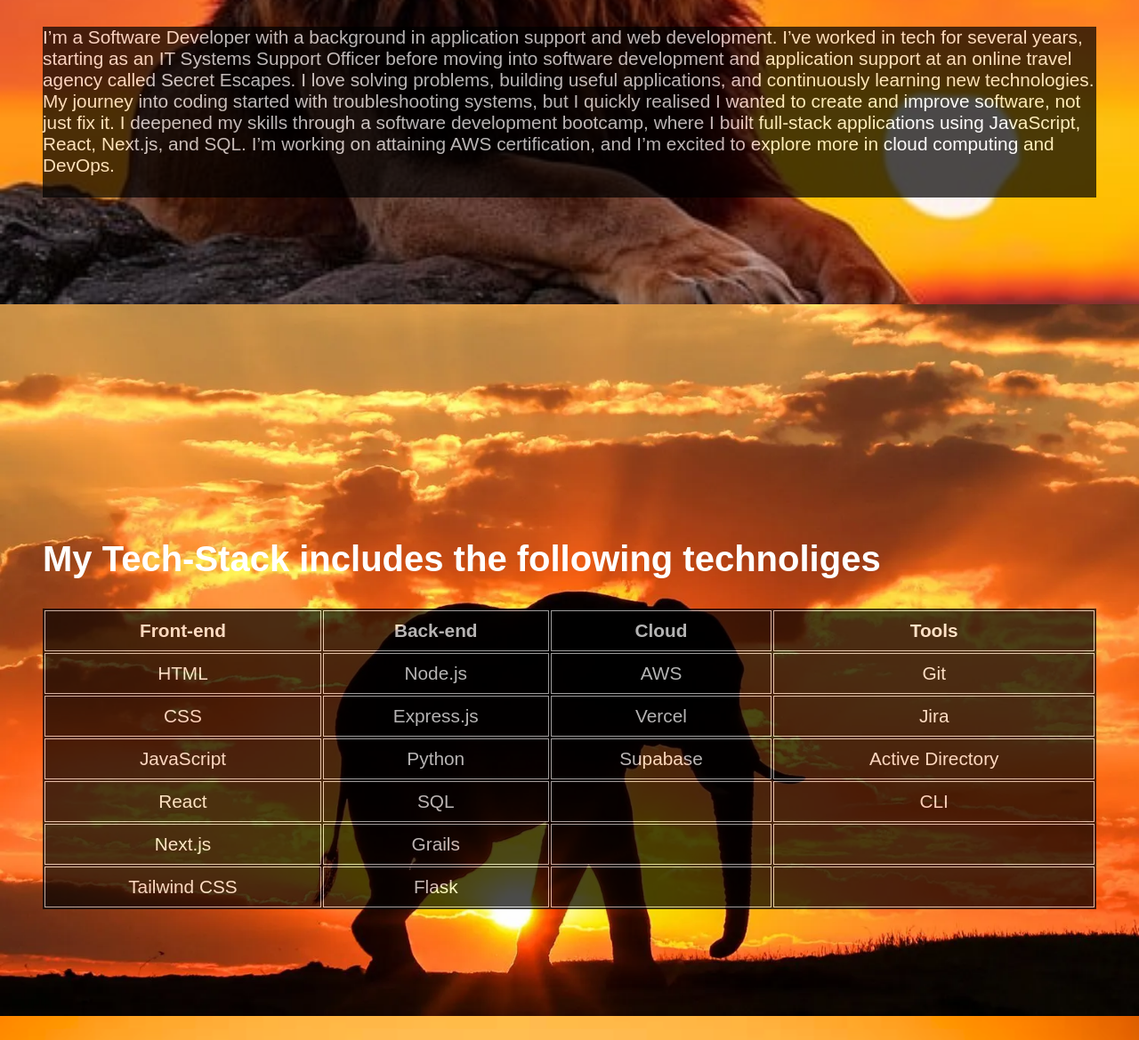
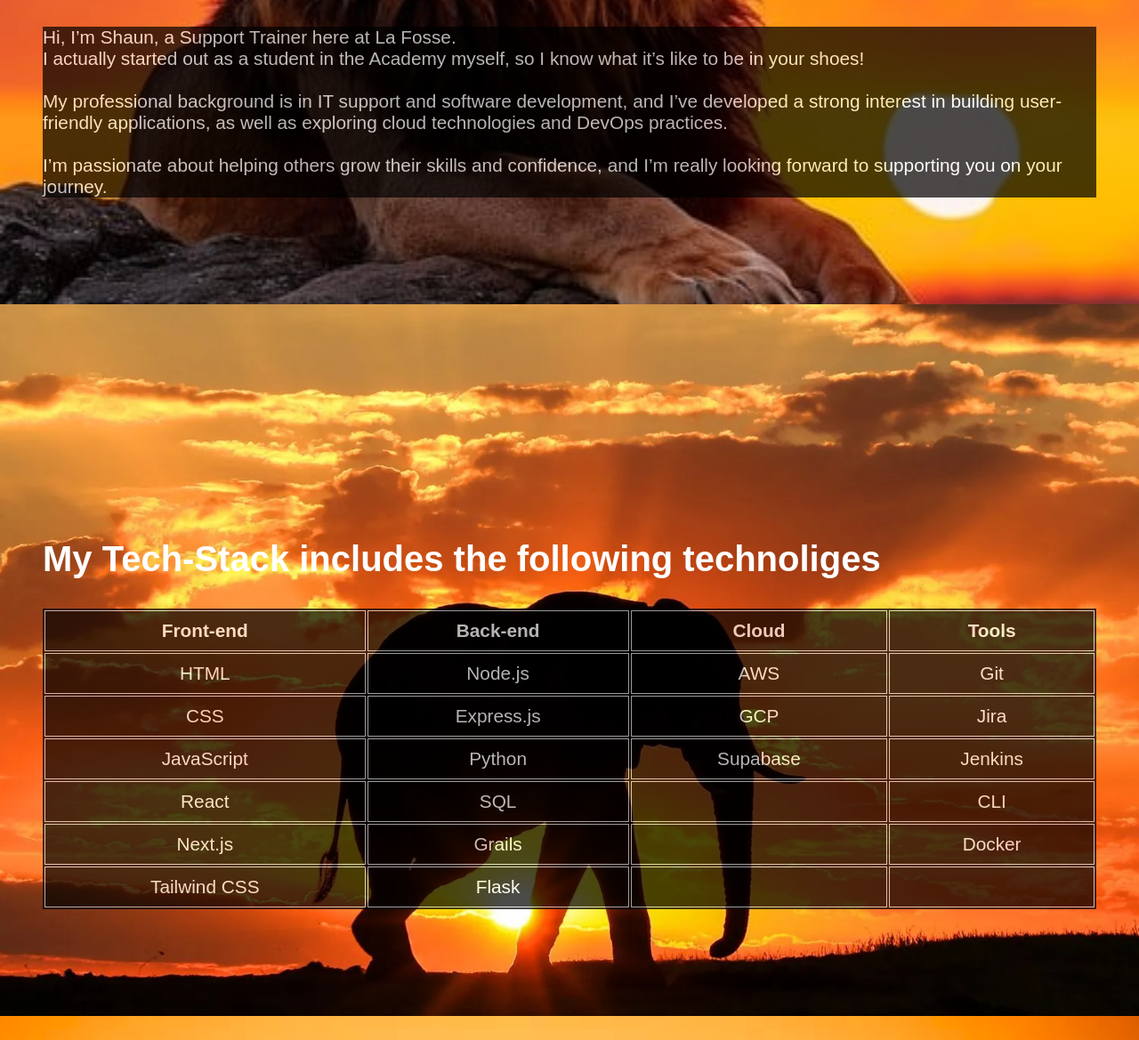
Before and after one commit to ShaunMadziva/about-me, a plain HTML site: page index.html in a window 1280 px wide. Shown: the part 458-1627 px from the top of the page at 89% size. Drawn offline with Linux system fonts and the light colour scheme.

Commit message:
change hello message

```diff
--- a/index.html
+++ b/index.html
@@ -25,20 +25,13 @@
         <div class="content">
           <h1 class="content_headline">Hello 👋🏿, my name is Shaun Madziva</h1>
           <h2 class="content_info">
-            I’m a Software Developer with a background in application support
-            and web development. I’ve worked in tech for several years, starting
-            as an IT Systems Support Officer before moving into software
-            development and application support at an online travel agency
-            called Secret Escapes. I love solving problems, building useful
-            applications, and continuously learning new technologies. My journey
-            into coding started with troubleshooting systems, but I quickly
-            realised I wanted to create and improve software, not just fix it. I
-            deepened my skills through a software development bootcamp, where I
-            built full-stack applications using JavaScript, React, Next.js, and
-            SQL. I’m working on attaining AWS certification, and I’m excited to
-            explore more in cloud computing and DevOps.
-            <br />
-            <br />
+Hi, I’m Shaun, a Support Trainer here at La Fosse.
+  <br />
+  I actually started out as a student in the Academy myself, so I know what it’s like to be in your shoes!
+  <br /><br />
+  My professional background is in IT support and software development, and I’ve developed a strong interest in building user-friendly applications, as well as exploring cloud technologies and DevOps practices.
+  <br /><br />
+  I’m passionate about helping others grow their skills and confidence, and I’m really looking forward to supporting you on your journey.
           </h2>
         </div>
       </section>
@@ -63,14 +56,14 @@
             <tr>
               <td>CSS</td>
               <td>Express.js</td>
-              <td>Vercel</td>
+              <td>GCP</td>
               <td>Jira</td>
             </tr>
             <tr>
               <td>JavaScript</td>
               <td>Python</td>
               <td>Supabase</td>
-              <td>Active Directory</td>
+              <td>Jenkins</td>
             </tr>
             <tr>
               <td>React</td>
@@ -82,7 +75,7 @@
               <td>Next.js</td>
               <td>Grails</td>
               <td></td>
-              <td></td>
+              <td>Docker</td>
             </tr>
             <tr>
               <td>Tailwind CSS</td>
```
